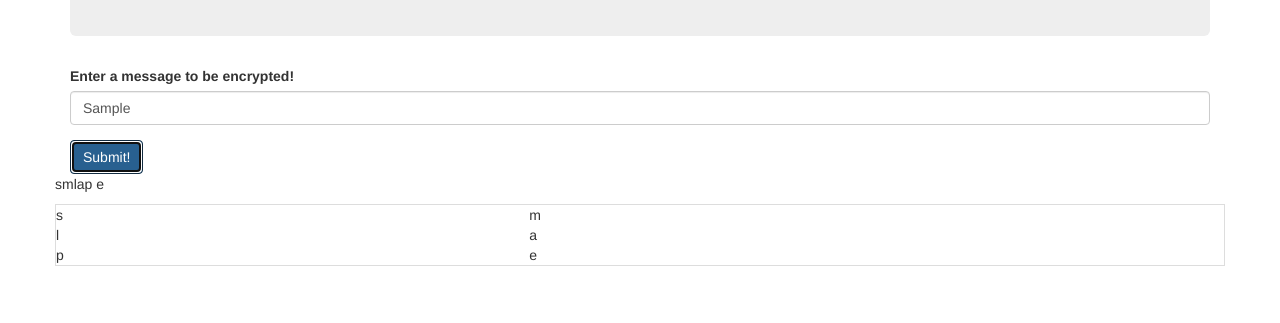
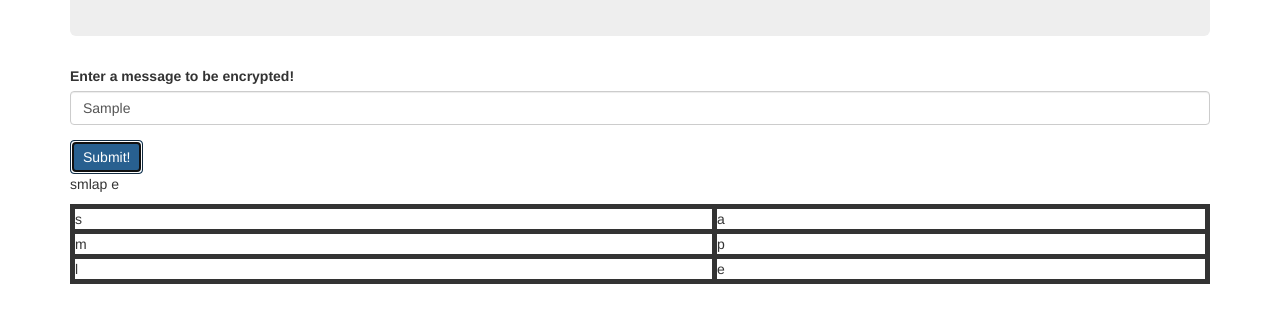
Before and after one commit to ElysiaAvery/cryptosquare, a plain HTML site: page index.html in a window 1280 px wide. Both pictures are taken after typing "Sample" into the empty fields and a click on the button "Submit!". Shown: the part 159-482 px from the top of the page. Drawn offline with Linux system fonts and the light colour scheme.

Commit message:
add grid and grid styling

```diff
--- a/css/styles.css
+++ b/css/styles.css
@@ -1,3 +1,13 @@
 .jumbotron {
   text-align: center;
 }
+
+table tr{
+  border-style: solid;
+  border-width: 5px;
+}
+
+table td{
+  border-style: solid;
+  border-width: 5px;
+}
--- a/index.html
+++ b/index.html
@@ -19,8 +19,8 @@
         </div>
         <button class="btn btn-primary" type="submit" name="button">Submit!</button>
       </form>
-      <div class="row">
-        <p id="output"></p>
+      <p id="output"></p>
+      <div class="table-responsive">
         <table class="table table-bordered">
         </table>
       </div>
--- a/js/scripts.js
+++ b/js/scripts.js
@@ -1,5 +1,5 @@
 //BUSINESS LOGIC
-var CodeNoSpace = function(sentence){
+var gridSystem = function(sentence){
   var noPunctuation=[];
   var punctuations = /[abcdefghijklmnopqrstuvwxyz0123456789]+/;
   sentence = sentence.toLowerCase();
@@ -8,6 +8,9 @@ var CodeNoSpace = function(sentence){
       noPunctuation.push(sentence[i]);
     }
   }
+  return noPunctuation;
+}
+function CodeNoSpace(noPunctuation){
   var columnCount = parseInt(Math.sqrt(noPunctuation.length));
   var encryptedSentence = "";
   for (var n=0; n<columnCount; n++){
@@ -37,7 +40,8 @@ function CodeWithSpace(sentence) {
 $(document).ready(function(){
   $("form").submit(function(event){
     var userInput = $("input#message").val();
-    var resultNoSpace = CodeNoSpace(userInput);
+    var gridSentence = gridSystem(userInput);
+    var resultNoSpace = CodeNoSpace(gridSentence);
     var resultWithSpace = CodeWithSpace(resultNoSpace);
     $("#output").text(resultWithSpace);
     var columnCount = parseInt(Math.sqrt(resultNoSpace.length));
@@ -52,7 +56,7 @@ $(document).ready(function(){
     for (var i = 0; i < rowCount; i++) {
       for (var k = 1; k <= columnCount; k++) {
         counter++;
-        $("tr#" + i + " :nth-child(" + k + ")").append(resultNoSpace[counter]);
+        $("tr#" + i + " :nth-child(" + k + ")").append(gridSentence[counter]);
       }
     }
     event.preventDefault();
```
